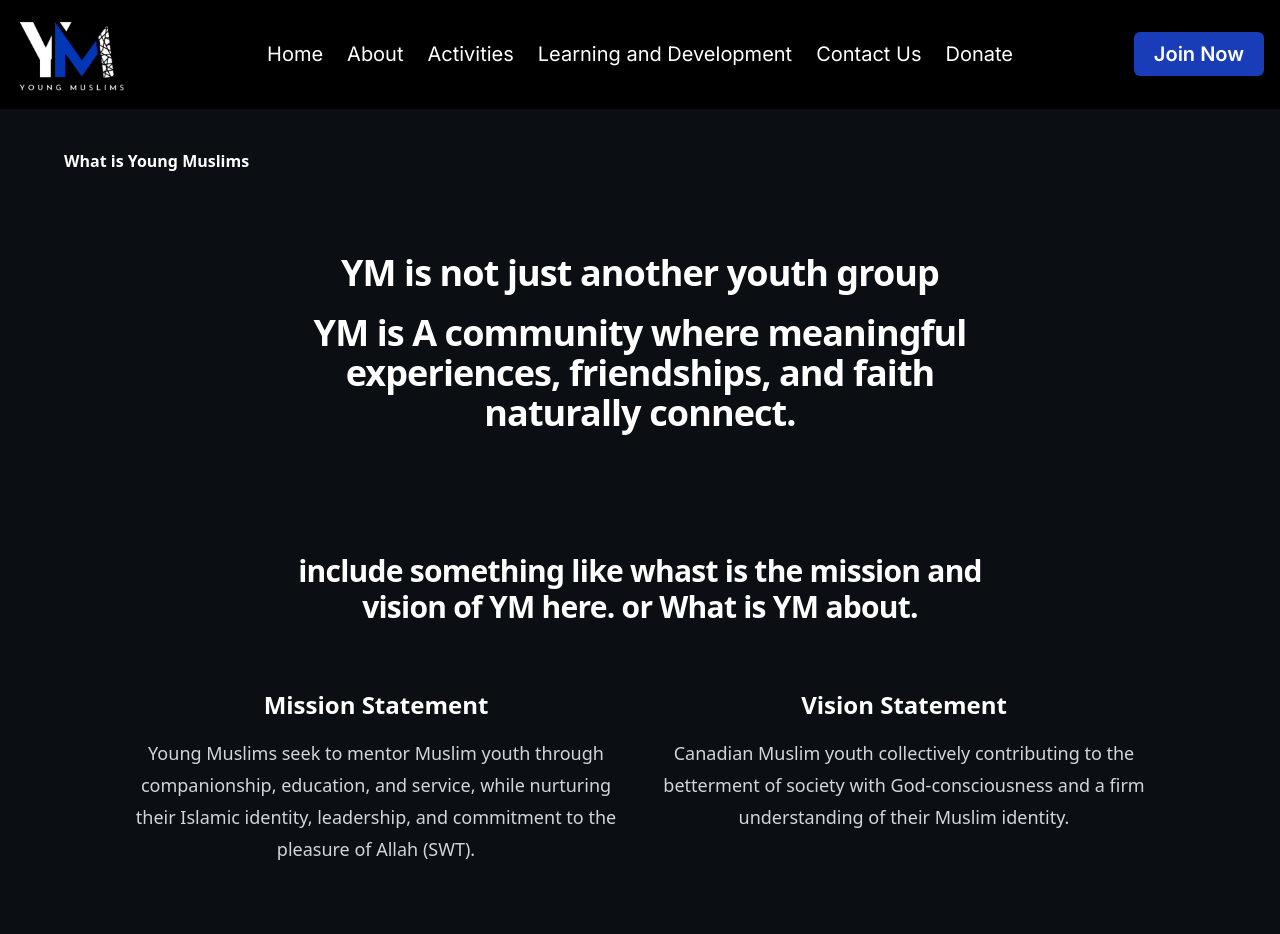
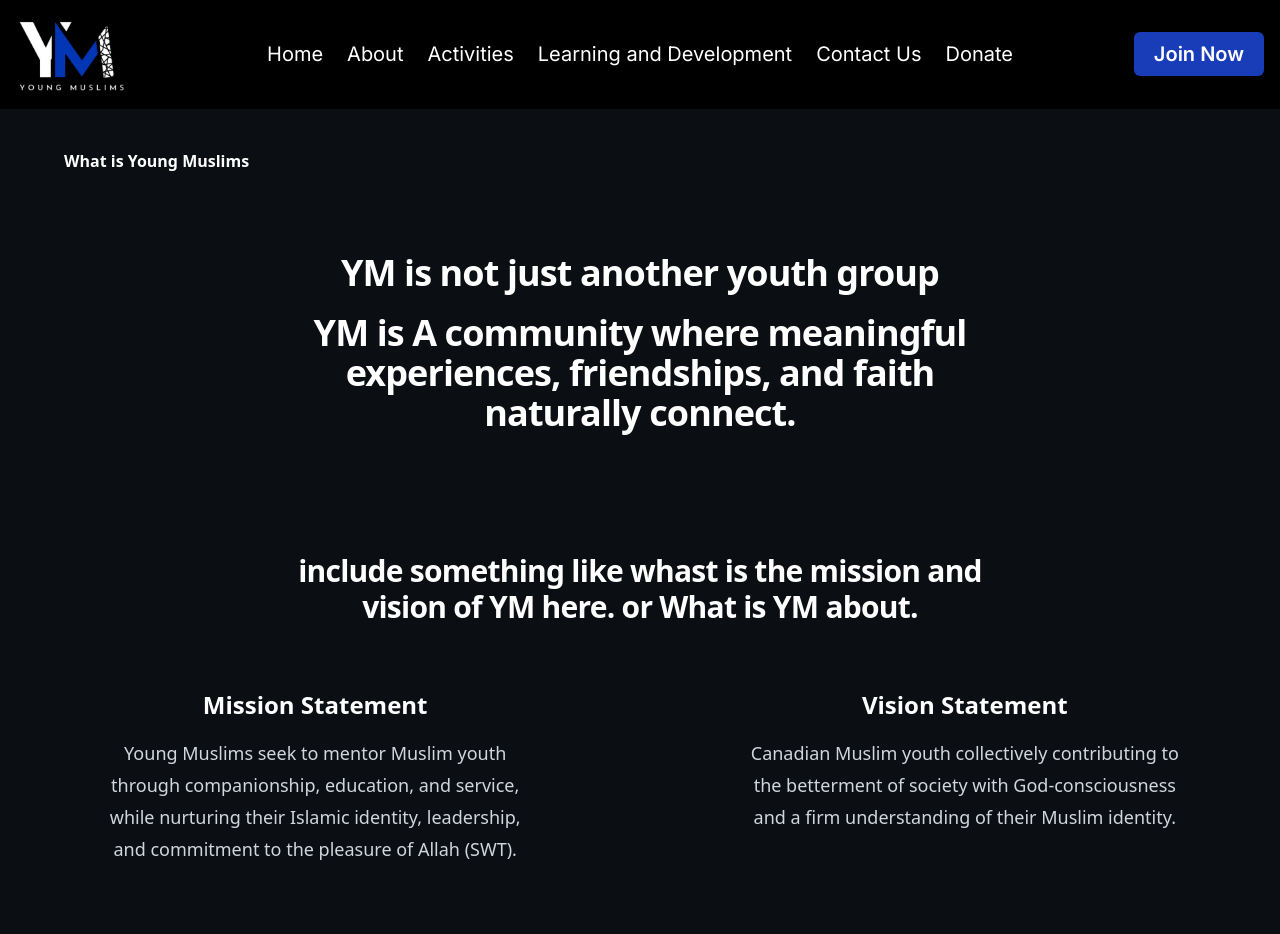
Before and after one commit to Mz2neat/ym_website, a Next.js app: page /about in a window 1280 px wide. Shown: the top 934 px of the page. Built offline with nearby package versions, Linux system fonts and the light colour scheme.

Commit message:
made changes to about layout

```diff
--- a/app/about/page.tsx
+++ b/app/about/page.tsx
@@ -14,12 +14,12 @@
             include something like whast is the mission and vision of YM here. or What is YM about.
           </h1>
           </section>
-          <div className="mx-auto mt-16 flex max-w-5xl flex-col gap-8 md:flex-row text-center">
+          <div className="mx-auto mt-16 flex max-w-[99%] flex-col gap-8 md:flex-row text-center">
             <div className="md:w-1/2">
               <h2 className="text-2xl font-bold text-white">
                  Mission Statement
               </h2>
-                <p className="mt-4 text-lg leading-8 text-gray-300">
+                <p className="mt-4 text-lg leading-8 text-gray-300 max-w-[70%] mx-auto">
 
          Young Muslims seek to mentor Muslim youth through companionship, education, and service,
          while nurturing their Islamic identity, leadership, and commitment to the pleasure of Allah (SWT).
@@ -30,7 +30,7 @@
               <h2 className="text-2xl font-bold text-white">
                   Vision Statement
               </h2>
-                <p className="mt-4 text-lg leading-8 text-gray-300">
+                <p className="mt-4 text-lg leading-8 text-gray-300 max-w-[70%] mx-auto">
 
          Canadian Muslim youth collectively contributing to the betterment of society with God-consciousness and a firm understanding of their Muslim identity.
 
```
